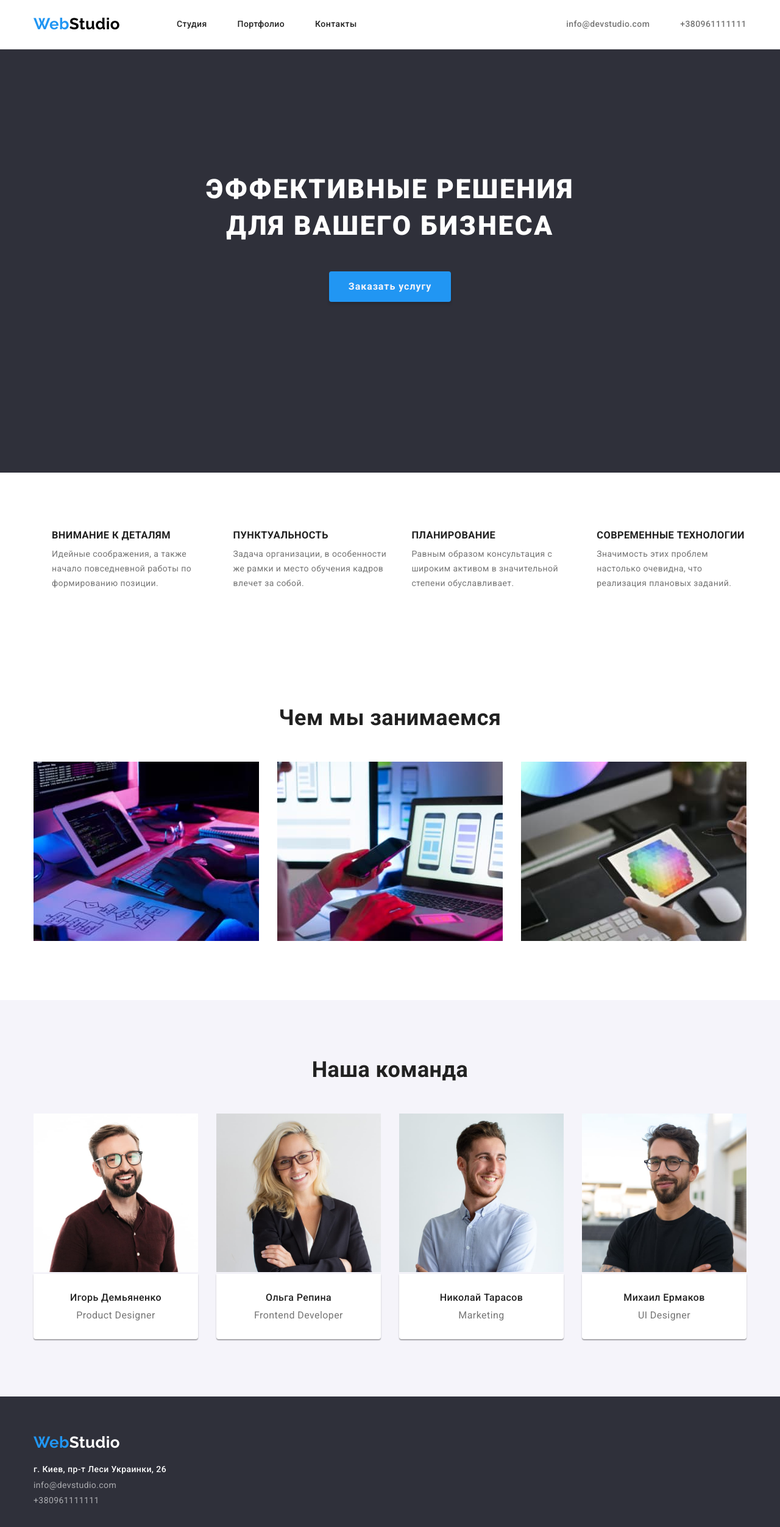
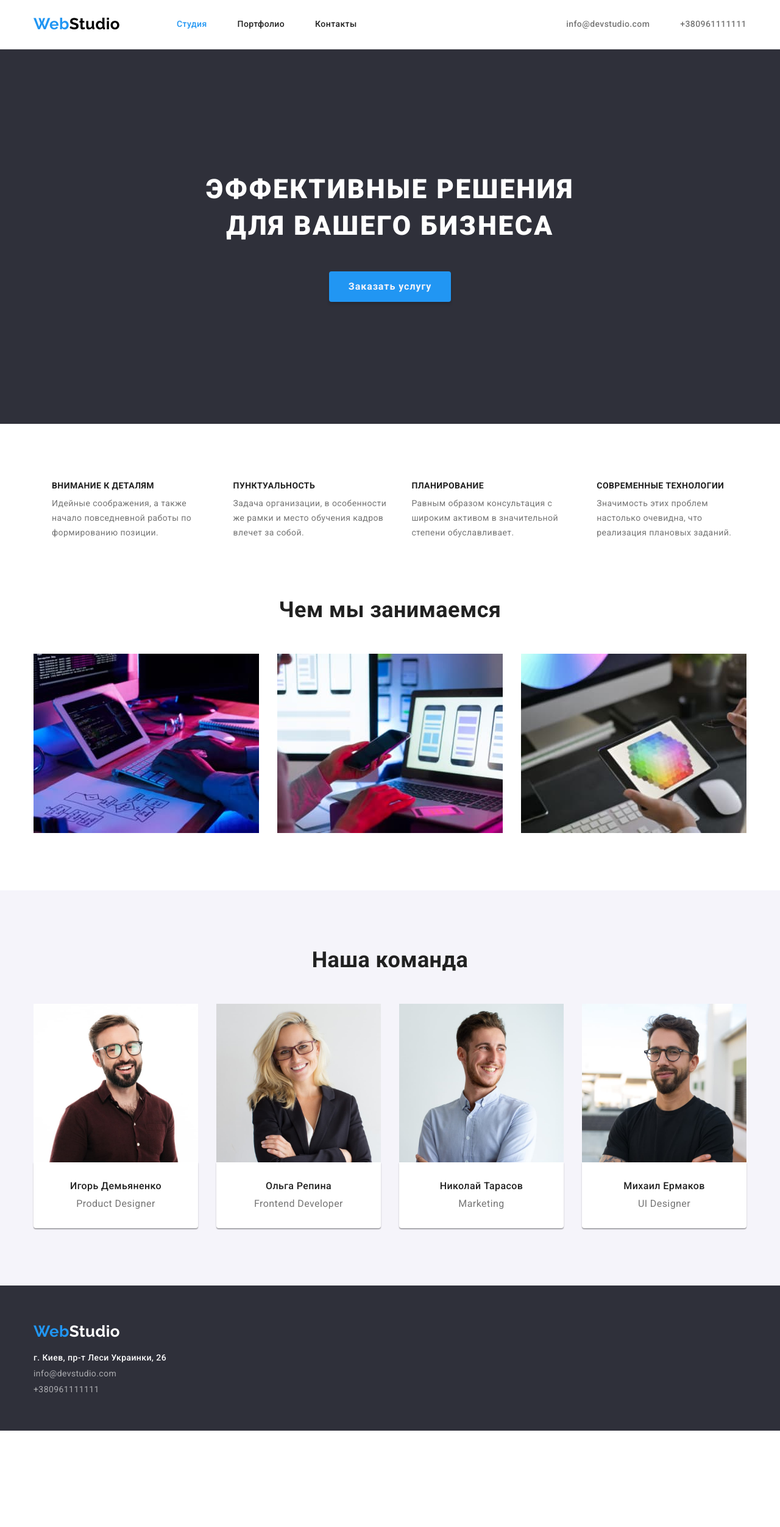
Before and after one commit to V3ugen/goit-markup-hw-04, a plain HTML site: page index.html in a window 1280 px wide. Shown: the whole page at 61% size. After the commit the page ends 2346 px from the top, so only its background shows below. Drawn offline with nearby package versions, Linux system fonts and the light colour scheme.

Commit message:
копия с исправлениями

```diff
--- a/css/style.css
+++ b/css/style.css
@@ -13,13 +13,23 @@ h1,
 h2,
 h3,
 h4,
-ul,
-p,
-a {
+p{
     margin: 0;
     padding: 0;
     list-style: none;
-    text-decoration: none;
+
+}
+a,
+ul{
+    margin: 0;
+padding: 0;
+list-style: none;
+text-decoration: none;
+}
+img{
+    display: block;
+    max-width: 100%;
+    height: auto;
 }
 body {
     font-family: 'Roboto', sans-serif;
@@ -72,9 +82,13 @@ a.logo {
 .site-nav .item + .item{
     margin-left: 50px;
 }
+.link.active{
+    color: var(--hower-color);
+}
 /* ССЫЛКИ */
 .link:hover,
-.link:focus {
+.link:focus
+.link:active {
     color: var(--hower-color);
 }
 .link {
@@ -114,7 +128,7 @@ a.logo {
     letter-spacing: 0.06em;
 
     padding-top: 200px;
-    padding-bottom: 280px;
+    padding-bottom: 200px;
 }
 .hero-title {
     font-weight: 900;
@@ -167,6 +181,7 @@ a.logo {
 }
 /* НАШИ ПРЕИМУЩЕСТВА */
 .benefits-title {
+    font-size: 14px;
     font-weight: 700;
     line-height: 1.14;
     text-transform: uppercase;
@@ -193,17 +208,17 @@ margin-left: 30px;
 
     color: var(--secondary-color);
 
-    padding-bottom: 50px;
+    margin-bottom: 50px;
+}
+.sec-hide{
+    padding-top:0;
 }
 .our-team{
     background-color: var(--button-color);
 }
 .team-list{
     display: flex;
-
 }
-
-
 .team-item-text{
     box-shadow: 0px 1px 3px rgb(0 0 0 / 12%),
     0px 1px 1px rgb(0 0 0 / 14%),
@@ -261,7 +276,7 @@ margin-top: 10px;
     padding: 0;
 }
 /* КОНТАНТЫ ФУТЕР */
-.contacts.footer {
+.contacts-footer {
     font-style: normal;
     color: rgba(255, 255, 255, 0.6);
 }
@@ -269,7 +284,7 @@ margin-top: 10px;
 .projects{
 }
 .our-projects{
-    margin-bottom: 34px;
+    margin-bottom: 50px;
     display: flex;
     justify-content: center
 }
@@ -305,16 +320,14 @@ margin-top: 10px;
     margin-top: -30px;
     margin-left: -30px;
 }
-.our-projects-item  img{
-    display: block;
-}
+
 .our-projects-item{
     margin-left: 30px;
     margin-top: 30px;
 }
-.our-projects-item:hover {
+/* .our-projects-item:hover {
     filter: drop-shadow(0px 4px 4px rgba(0, 0, 0, 0.25));
-}
+} */
 .text-card{
     border-left: 1px solid var(--border-pict-color);
     border-right: 1px solid var(--border-pict-color);
--- a/index.html
+++ b/index.html
@@ -28,7 +28,7 @@
                     <!-- навигация -->
                     <a class="logo" href="./index.html"> <span class="logo-color">Web</span>Studio</a>
                     <ul class="site-nav">
-                        <li class="item"><a class="link" href="./index.html">Студия</a></li>
+                        <li class="item"><a class="link active" href="./index.html">Студия</a></li>
                         <li class="item"><a class="link" href="./portfolio.html">Портфолио</a></li>
                         <li class="item"><a class="link" href="">Контакты</a></li>
                     </ul>
@@ -47,11 +47,13 @@
         <main>
             <!--ЭФФЕКТИВНЫЕ РЕШЕНИЯ-->
             <section class="hero">
-                <h1 class="hero-title">
-                    ЭФФЕКТИВНЫЕ РЕШЕНИЯ <br />
-                    ДЛЯ ВАШЕГО БИЗНЕСА
-                </h1>
-                <button type="button" class="button main">Заказать услугу</button>
+                <div class="conteiner">
+                    <h1 class="hero-title">
+                        ЭФФЕКТИВНЫЕ РЕШЕНИЯ <br />
+                        ДЛЯ ВАШЕГО БИЗНЕСА
+                    </h1>
+                    <button type="button" class="button main">Заказать услугу</button>
+                </div>
             </section>
             <section class="section">
                 <div class="conteiner">
@@ -97,7 +99,7 @@
                 </div>
             </section>
             <!--Чем мы занимаемся-->
-            <section class="section">
+            <section class="section sec-hide">
                 <div class="conteiner">
                     <h2 class="team">Чем мы занимаемся</h2>
                     <ul class="team-pic-list">
@@ -185,21 +187,21 @@
                 <a class="logo-color-footer" href="/index.html"
                     ><span class="logo-color">Web</span>Studio</a
                 >
-                <address>
+                <address class="address-address">
                     <!-- Адресс -->
                     <ul>
-                        <li class="address-address">
+                        <li>
                             <a class="link address" href="https://goo.gl/maps/u52WEfVsZ2ZagQb68"
                                 >г. Киев, пр-т Леси Украинки, 26</a
                             >
                         </li>
                         <li class="address-item">
-                            <a class="contacts footer" href="mailto:info@devstudio.com"
+                            <a class="contacts-footer" href="mailto:info@devstudio.com"
                                 >info@devstudio.com
                             </a>
                         </li>
                         <li class="address-item">
-                            <a class="contacts footer" href="tel:+380961111111">+380961111111</a>
+                            <a class="contacts-footer" href="tel:+380961111111">+380961111111</a>
                         </li>
                     </ul>
                 </address>
```
Also changed, not shown: portfolio.html (+7 -7 lines).
